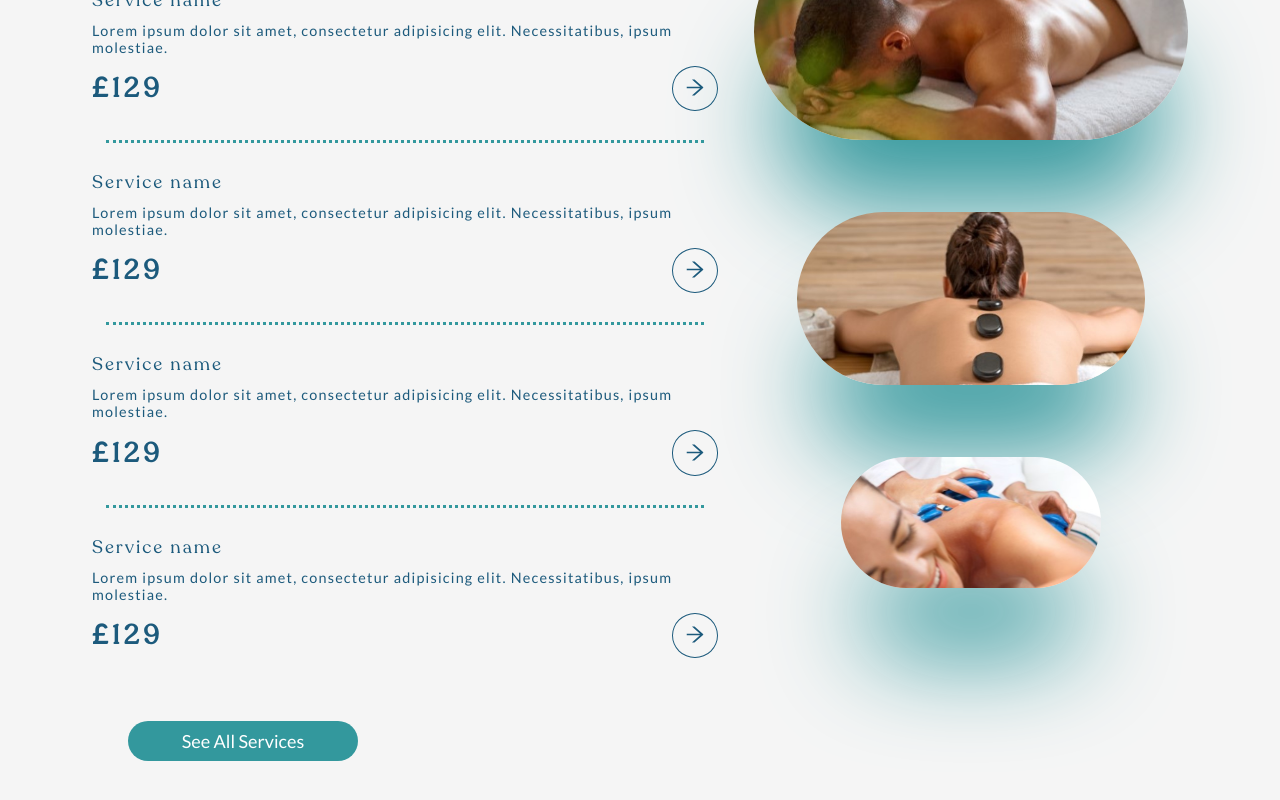
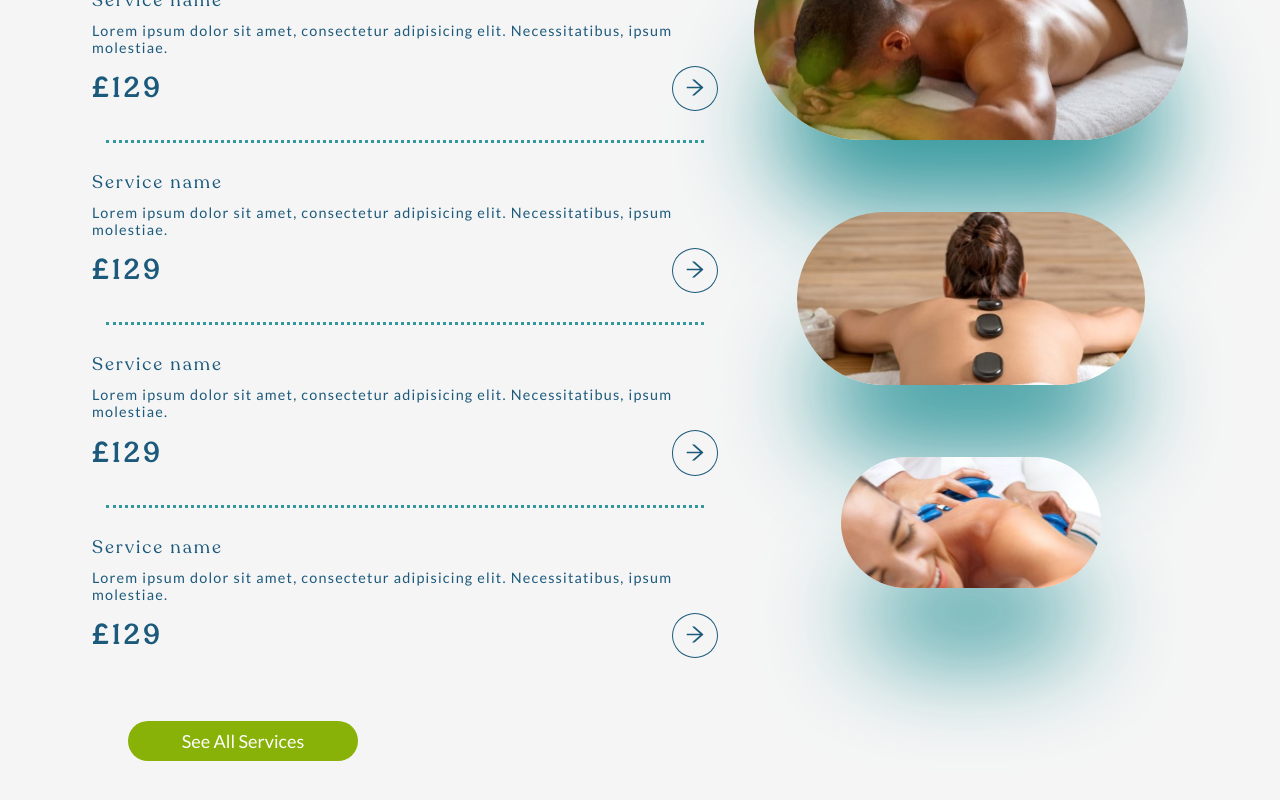
Before and after one commit to ConstantinIlisescu/relax-massage-app, a React (Create React App) app: page / in a window 1280 px wide. Shown: the part 1890-2690 px from the top of the page. Built offline with nearby package versions, Linux system fonts and the light colour scheme; a web font is replaced by a local one.

Commit message:
Change the button color

```diff
--- a/src/components/button/Button.css
+++ b/src/components/button/Button.css
@@ -1,5 +1,5 @@
 .btn--primary {
-  background-color: var(--tale);
+  background-color: var(--lime);
   color: var(--white);
   padding: 0.5rem 0.8rem;
   border-radius: 50px;
@@ -7,7 +7,7 @@
 }
 
 .btn--primary:hover {
-  background-color: var(--blue);
+  background-color: var(--dark-lime);
 }
 
 .btn--small--round:hover {
--- a/src/index.css
+++ b/src/index.css
@@ -86,4 +86,6 @@
   --tale: #33989d;
   --blue: #1c5a7c;
   --dark-grey: #40514e;
+  --lime: #88b207;
+  --dark-lime: #617e04;
 }
```
